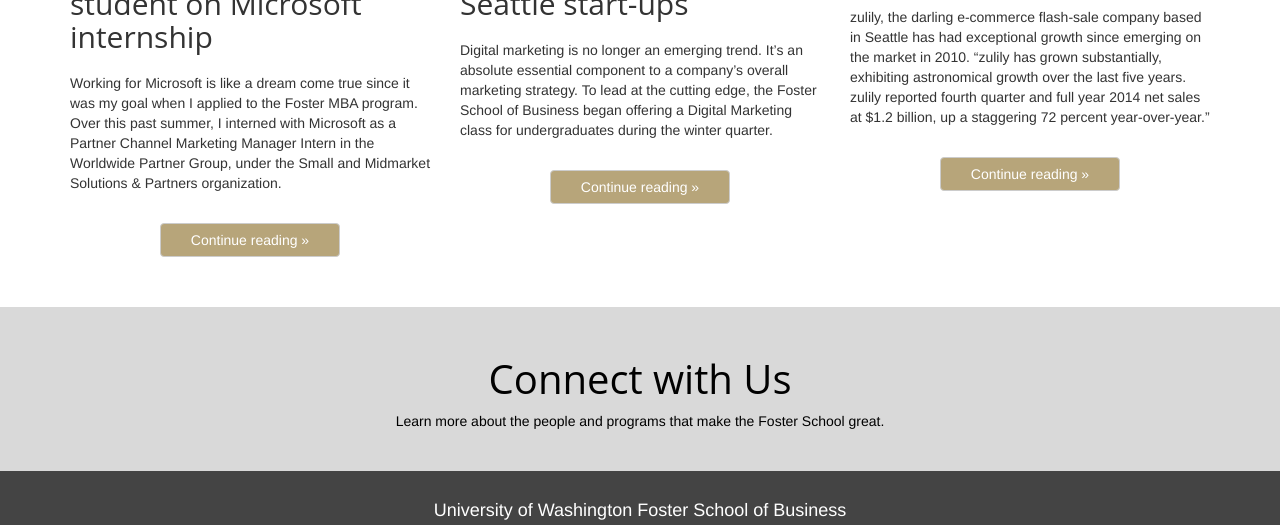
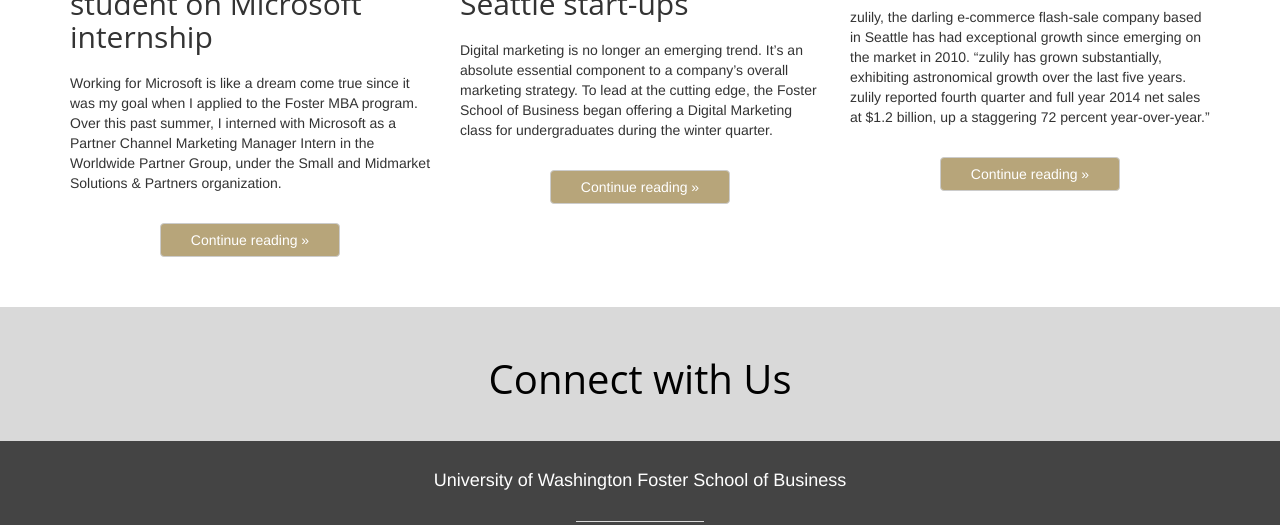
Before and after one commit to cholden1/creating-futures, a plain HTML site: page index.html in a window 1280 px wide. Shown: the part 4121-4646 px from the top of the page. Drawn offline with nearby package versions, Linux system fonts and the light colour scheme.

Commit message:
more text changes

```diff
--- a/index.html
+++ b/index.html
@@ -191,7 +191,6 @@
     <footer>
       <div class="container-fluid" id="connect">
         <h2>Connect with Us</h2>
-        <p>Learn more about the people and programs that make the Foster School great.</p>
       </div>
       <div class="container-fluid" id="resources">
         <div class="row">
```
